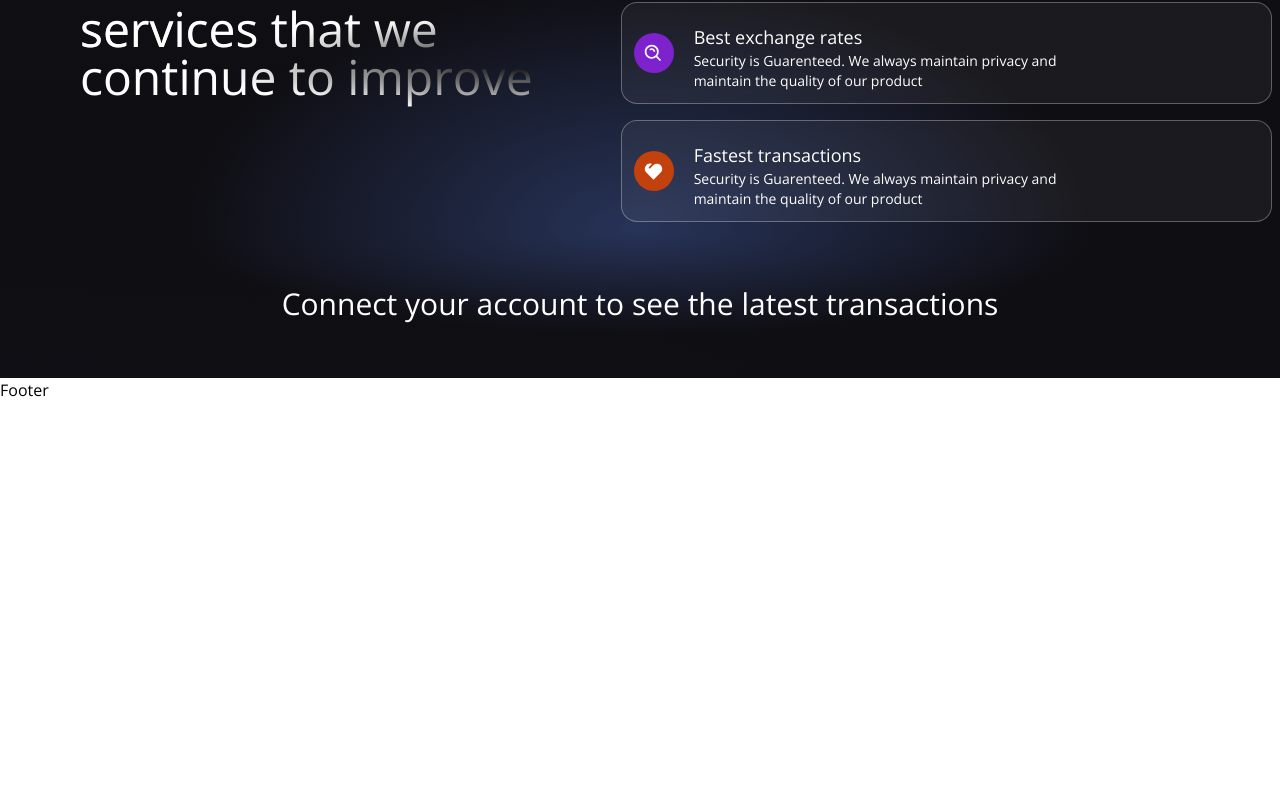
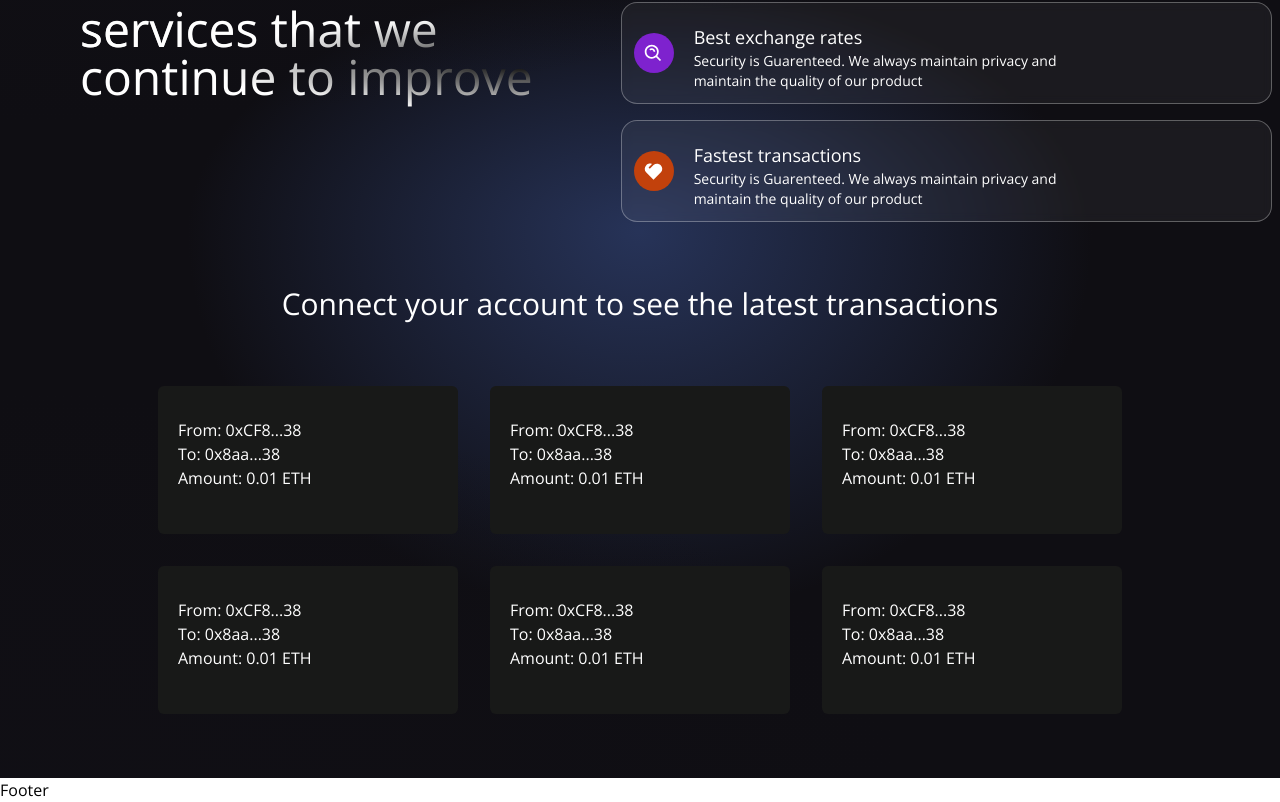
Before and after one commit to keshariamudit24/web3-project, a React (Vite) app in the folder first-web3-project/: page / in a window 1280 px wide. Shown: the part 906-1708 px from the top of the page. Before the commit the page ends 1308 px from the top, so only its background shows below. Built offline with nearby package versions, Linux system fonts and the light colour scheme.

Commit message:
latest transactions

```diff
--- a/first-web3-project/src/components/Transactions.jsx
+++ b/first-web3-project/src/components/Transactions.jsx
@@ -2,6 +2,32 @@
 import { TransactionContext} from '../context/TransactionContext';
 import  dummyData  from '../utils/dummyData.js';
 import { shortenAddress } from '../utils/shortenAddress.js';
+
+const TransactionCard = ({ addressTo, addressFrom, timeStamp, message, keyword, amount, url }) => {
+    return (
+        <div className='bg-[#181918] m-4 flex flex-1
+            2xl:min-w-[450px]
+            2xl:max-w-[500px]
+            sm:min-w-[270px]
+            sm:max-w-[300px]
+            flex-col p-3 rounded-md hover:shadow-2xl
+        '>
+            <div className='flex flex-col items-center w-full mt-3'>
+                <div className='w-full mb-6 p-2'>
+                    <a href={`https://sepolia.etherscan.io/address/${addressFrom}`} target='_blank' rel='noopener noreferrer'>
+                        <p className='text-white text-base'>From: {shortenAddress(addressFrom)}</p>
+                    </a>
+                    <a href={`https://sepolia.etherscan.io/address/${addressTo}`} target='_blank' rel='noopener noreferrer'>
+                        <p className='text-white text-base'>To: {shortenAddress(addressTo)}</p>
+                    </a>
+                    <p className='text-white text-base'>
+                        Amount: {amount} ETH
+                    </p>
+                </div>
+            </div>
+        </div>
+    )
+}
 
 const Transactions = () => {
     const { currentAccount } = useContext(TransactionContext);
@@ -13,6 +39,11 @@
                 ) : (
                     <h3 className="text-white text-3xl text-center my-2">Connect your account to see the latest transactions</h3>
                 )}
+                <div className="flex flex-wrap justify-center items-center mt-10">
+                    {dummyData.reverse().map((transaction, i) => (
+                        <TransactionCard key = {i} {...transaction}/>
+                    ))}
+                </div>
             </div>
         </div>
     );
```
